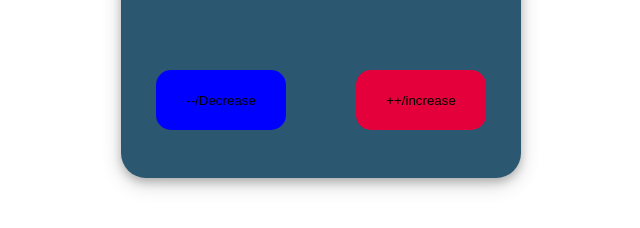
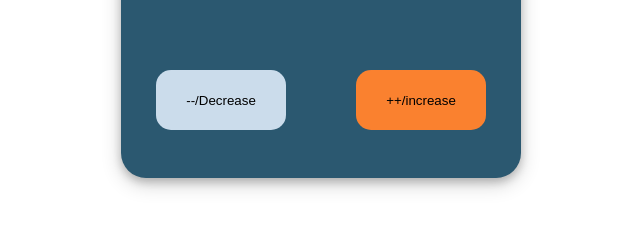
Before and after one commit to sk-adi/Tempapp, a plain HTML site: page index.html in a window 1280 px wide. Shown: the part 472-700 px from the top of the page, without its empty margins (319-959 px from the left). Drawn offline with Linux system fonts and the light colour scheme.

Commit message:
added readme file and changed the color of button

```diff
--- a/style.css
+++ b/style.css
@@ -68,8 +68,8 @@ button{
 }
 
 .hot{
-    background-color: #E4003A;
+    background-color: #FA812F;
 }
 .cold{
-    background-color: blue;
+    background-color: #CBDCEB;
 }
```
Also changed, not shown: 1 other file.
